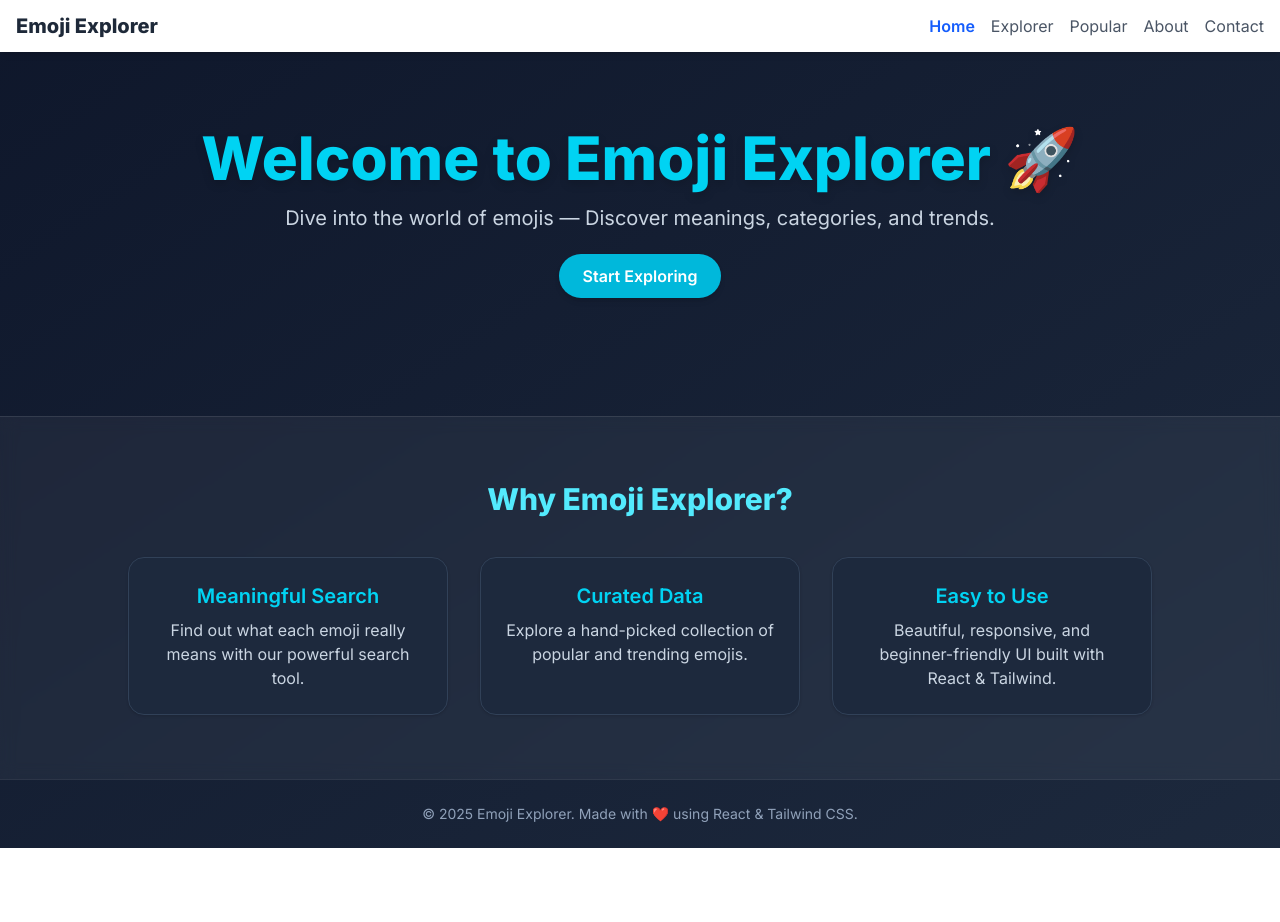
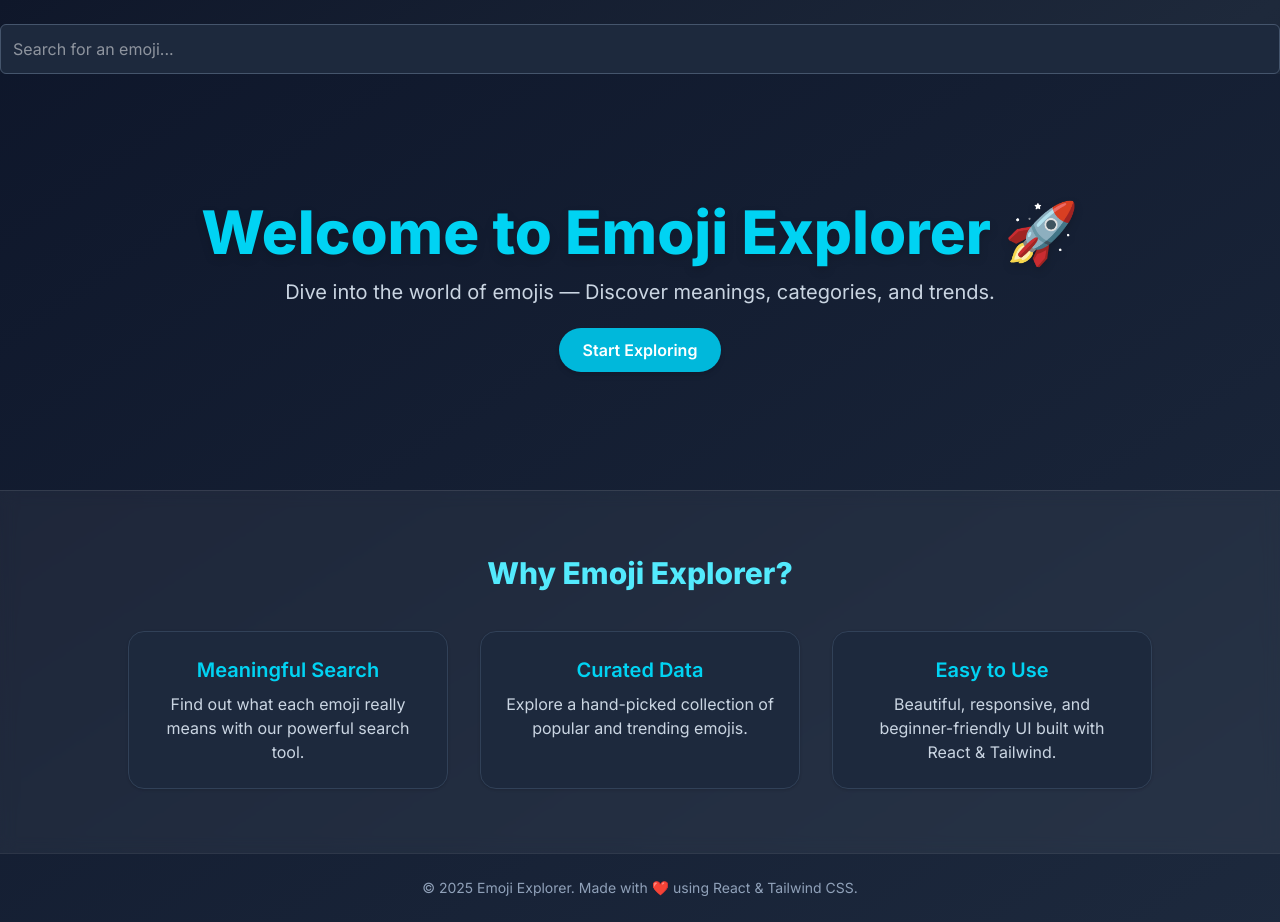
Before and after one commit to amishipatidar/Emoji-Explorer, a React (Vite) app: page / in a window 1280 px wide. Before the commit the page ends 848 px from the top, so only its background shows below. Built offline with nearby package versions, Linux system fonts and the light colour scheme.

Commit message:
Update Navbar.jsx

```diff
--- a/src/components/Navbar.jsx
+++ b/src/components/Navbar.jsx
@@ -1,56 +1,105 @@
-import { NavLink } from "react-router-dom";
+// import { useContext, useState } from "react";
+// import { EmojiContext } from "../context/EmojiContext";
+// import React from 'react';
+
+
+// const EmojiSearch = () => {
+//   const { emojiList } = useContext(EmojiContext);
+//   const [search, setSearch] = useState("");
+
+//   const filtered = emojiList.filter(item =>
+//     item.name.toLowerCase().includes(search.toLowerCase()) ||
+//     item.emoji.includes(search)
+//   );
+
+//   return (
+//     <div className="mt-6 w-full">
+//       <input
+//         type="text"
+//         placeholder="Search for an emoji..."
+//         value={search}
+//         onChange={(e) => setSearch(e.target.value)}
+//         className="w-full p-3 rounded-md border border-gray-300 focus:outline-none focus:ring-2 focus:ring-blue-500"
+//       />
+
+//       {/* Only show results if search is not empty */}
+//       {search && (
+//         <div className="grid grid-cols-2 sm:grid-cols-3 md:grid-cols-4 gap-6 mt-6">
+//           {filtered.length > 0 ? (
+//             filtered.map((item, idx) => (
+//               <div
+//                 key={idx}
+//                 className="bg-slate-800 border border-slate-600 p-6 rounded-2xl shadow hover:scale-105 transition-transform duration-200"
+//               >
+//                 <div className="text-5xl mb-3">{item.emoji}</div>
+//                 <p className="text-sm text-slate-300 font-semibold mb-1">{item.name}</p>
+//                 {item.description && (
+//                   <p className="text-xs text-slate-400 mb-1">{item.description}</p>
+//                 )}
+//                 {item.sentiment && (
+//                   <p className="text-xs text-cyan-400">Sentiment: {item.sentiment}</p>
+//                 )}
+//               </div>
+//             ))
+//           ) : (
+//             <p className="text-center col-span-full text-gray-500">No emoji found</p>
+//           )}
+//         </div>
+//       )}
+//     </div>
+//   );
+// };
+
+// export default EmojiSearch;
+
+import { useContext, useState } from "react";
+import { EmojiContext } from "../context/EmojiContext";
 import React from 'react';
 
-const Navbar = () => {
+const EmojiSearch = () => {
+  const { emojiList } = useContext(EmojiContext);
+  const [search, setSearch] = useState("");
+
+  const filtered = emojiList.filter(item =>
+    item.name.toLowerCase().includes(search.toLowerCase()) ||
+    item.emoji.includes(search)
+  );
+
   return (
-    <nav className="bg-white shadow-md fixed w-full top-0 left-0 z-10">
-      <div className="container mx-auto px-4 py-3 flex justify-between items-center">
-        <h1 className="text-xl font-bold text-gray-800">Emoji Explorer</h1>
-        <div className="space-x-4">
-          <NavLink
-            to="/"
-            className={({ isActive }) =>
-              isActive ? "text-blue-600 font-semibold" : "text-gray-600"
-            }
-          >
-            Home
-          </NavLink>
-          <NavLink
-            to="/explorer"
-            className={({ isActive }) =>
-              isActive ? "text-blue-600 font-semibold" : "text-gray-600"
-            }
-          >
-            Explorer
-          </NavLink>
-          <NavLink
-            to="/popular"
-            className={({ isActive }) =>
-              isActive ? "text-blue-600 font-semibold" : "text-gray-600"
-            }
-          >
-            Popular
-          </NavLink>
-          <NavLink
-            to="/about"
-            className={({ isActive }) =>
-              isActive ? "text-blue-600 font-semibold" : "text-gray-600"
-            }
-          >
-            About
-          </NavLink>
-          <NavLink
-            to="/contact"
-            className={({ isActive }) =>
-              isActive ? "text-blue-600 font-semibold" : "text-gray-600"
-            }
-          >
-            Contact
-          </NavLink>
+    <div className="mt-6 w-full">
+      <input
+        type="text"
+        placeholder="Search for an emoji..."
+        value={search}
+        onChange={(e) => setSearch(e.target.value)}
+        className="w-full p-3 rounded-md bg-slate-800 text-white border border-slate-600 focus:outline-none focus:ring-2 focus:ring-cyan-500"
+      />
+
+      {search && (
+        <div className="grid grid-cols-2 sm:grid-cols-3 md:grid-cols-4 gap-6 mt-6">
+          {filtered.length > 0 ? (
+            filtered.map((item, idx) => (
+              <div
+                key={idx}
+                className="bg-slate-800 border border-slate-600 p-6 rounded-2xl shadow hover:scale-105 transition-transform duration-200"
+              >
+                <div className="text-5xl mb-3">{item.emoji}</div>
+                <p className="text-sm text-slate-300 font-semibold mb-1">{item.name}</p>
+                {item.description && (
+                  <p className="text-xs text-slate-400 mb-1">{item.description}</p>
+                )}
+                {item.sentiment && (
+                  <p className="text-xs text-cyan-400">Sentiment: {item.sentiment}</p>
+                )}
+              </div>
+            ))
+          ) : (
+            <p className="text-center col-span-full text-gray-500">No emoji found</p>
+          )}
         </div>
-      </div>
-    </nav>
+      )}
+    </div>
   );
 };
 
-export default Navbar;
+export default EmojiSearch;
```
